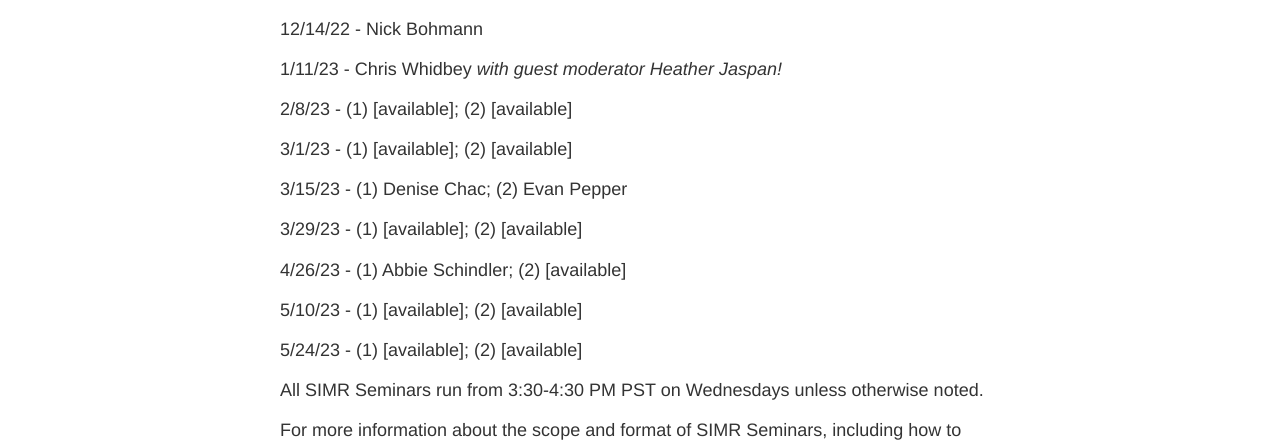
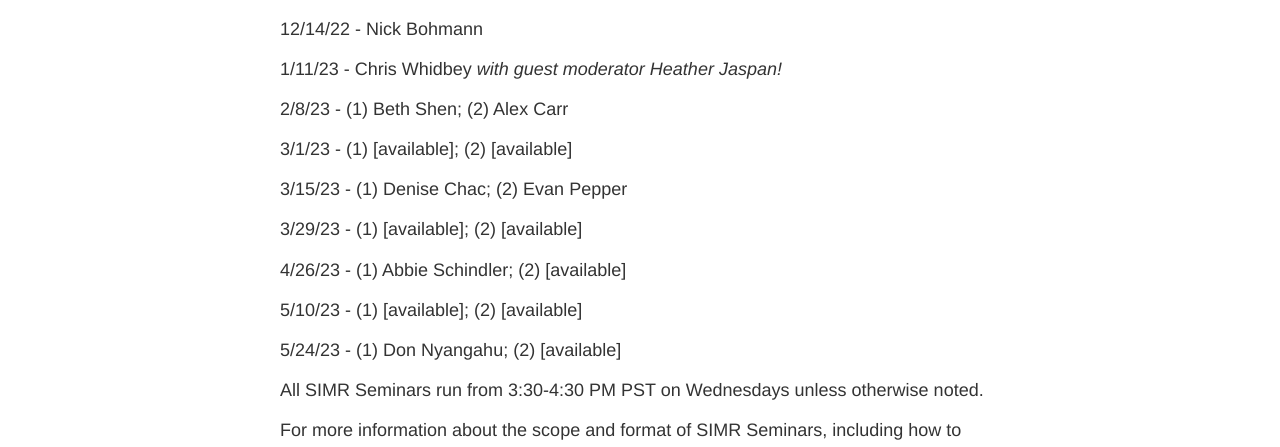
Before and after one commit to SIMR-seminars/SIMR-seminars.github.io, a Jekyll site: the page built from _posts/2021-12-7-SIMR-Seminars.md, in a window 1280 px wide. Shown: the part 487-934 px from the top of the page. Built offline with Jekyll 4.4.1, drawn with Linux system fonts in a browser that asks for light colours.

Commit message:
updated current schedule

```diff
--- a/_posts/2021-12-7-SIMR-Seminars.md
+++ b/_posts/2021-12-7-SIMR-Seminars.md
@@ -19,7 +19,7 @@
 1/11/23 - Chris Whidbey
 *with guest moderator Heather Jaspan!*
 
-2/8/23 - (1) [available]; (2) [available]
+2/8/23 - (1) Beth Shen; (2) Alex Carr
 
 3/1/23 - (1) [available]; (2) [available]
 
@@ -31,7 +31,7 @@
 
 5/10/23 - (1) [available]; (2) [available]
 
-5/24/23 - (1) [available]; (2) [available]
+5/24/23 - (1) Don Nyangahu; (2) [available]
 
 All SIMR Seminars run from 3:30-4:30 PM PST on Wednesdays unless otherwise noted.
 
```
